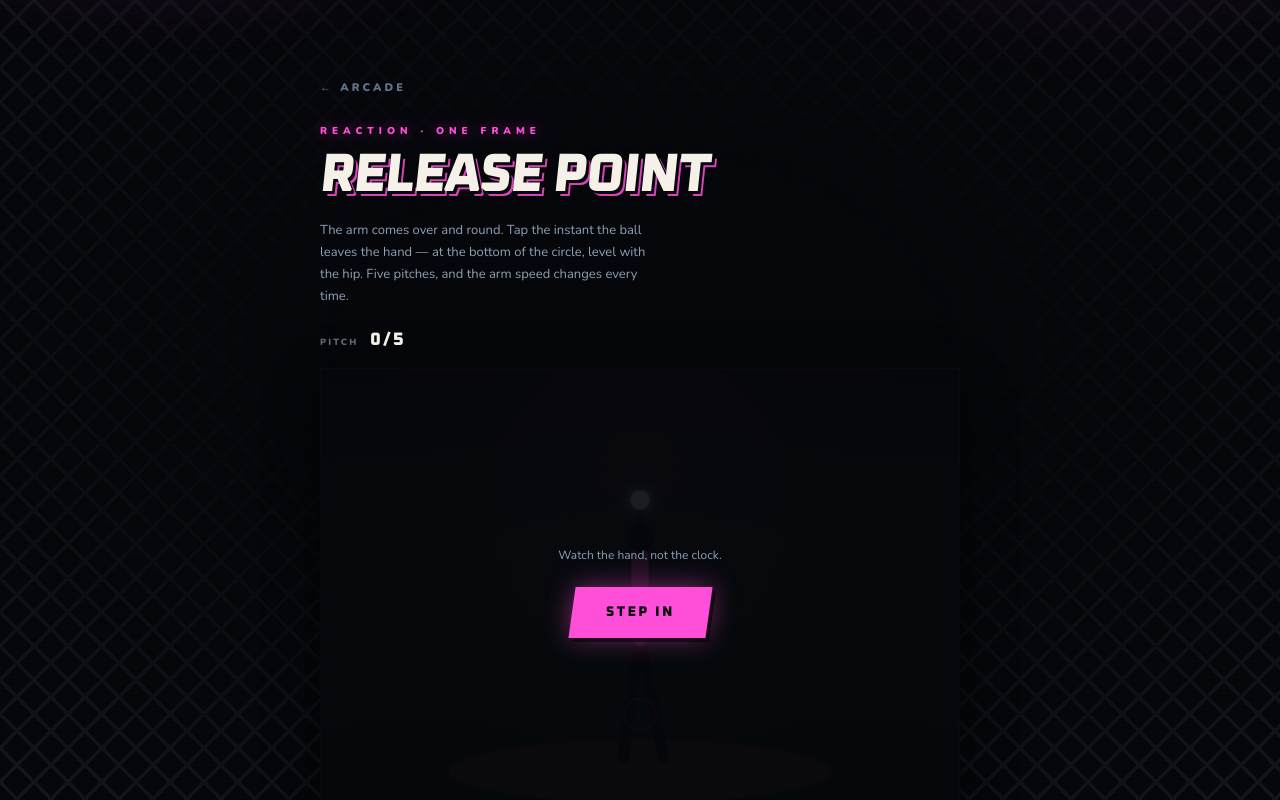
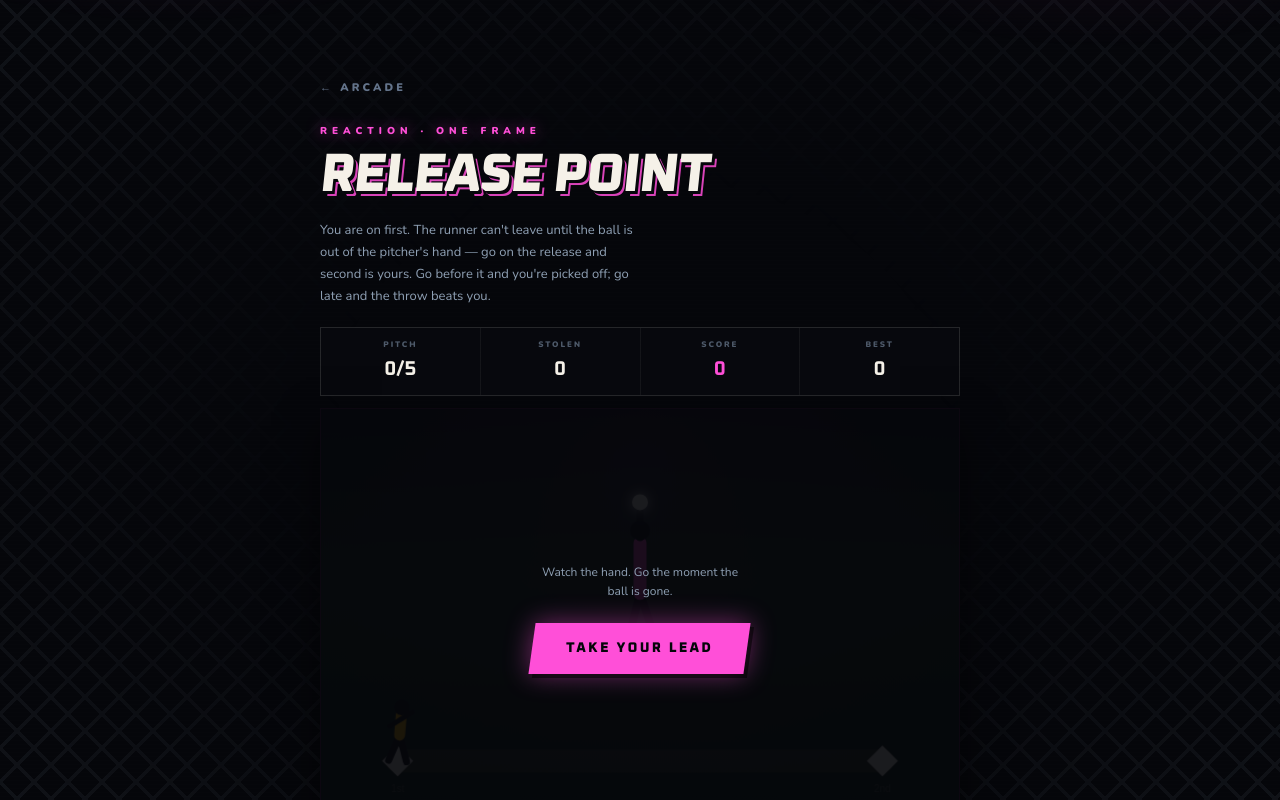
Before and after one commit to N8Nuks/grassrootsfantasy, a Next.js app: page /games/release in a window 1280 px wide. Shown: the top 800 px of the page. Built offline with nearby package versions, Linux system fonts and the light colour scheme.

Commit message:
Release Point rebuilt as stealing second

```diff
--- a/app/games/release/ReleaseClient.tsx
+++ b/app/games/release/ReleaseClient.tsx
@@ -1,66 +1,80 @@
 'use client'
 import { useState, useRef, useEffect, useCallback } from 'react'
 
-/* The windmill: the arm comes over the top, down the back, and the ball leaves
-   at the bottom of the circle as the hand passes the hip. Tap on that frame.
+/* You are the runner at first. The pitcher winds, and the instant the ball
+   leaves the hand you are free to go — not a moment before.
 
-   The delivery starts after a random pause so it can't be counted, and the arm
-   speed varies each pitch so rhythm alone won't do it either. */
+   Leave early and you are picked off. Leave late and the catcher has time to
+   throw you out. Time it off the release and you are gone.
+
+   The margin, in milliseconds after the release:
+     under 120   safe by a distance
+     under 260   safe, but it was close
+     over 260    thrown out at second
+     before 0    picked off */
 const ROUNDS = 5
-const RELEASE_ANGLE = Math.PI * 0.5      // hand at the hip, bottom of the circle
+const SAFE = 120
+const CLOSE = 260
 
-const GRADES = [
-  { max: 28,  label: 'PERFECT',  colour: '#FFD700' },
-  { max: 60,  label: 'CLEAN',    colour: '#39FF9E' },
-  { max: 110, label: 'LATE',     colour: '#7DF9FF' },
-  { max: 190, label: 'SLOPPY',   colour: '#FFB800' },
-  { max: 1e9, label: 'WILD',     colour: '#FF4D4D' },
-]
-const gradeFor = (ms: number) => GRADES.find(g => ms <= g.max)!
+type Outcome = 'clean' | 'close' | 'thrown' | 'picked'
+const OUT: Record<Outcome, { label: string; sub: string; colour: string; points: number }> = {
+  clean:  { label: 'STOLEN',      sub: 'Safe by a distance', colour: '#39FF9E', points: 30 },
+  close:  { label: 'SAFE',        sub: 'Under the tag',      colour: '#7DF9FF', points: 15 },
+  thrown: { label: 'THROWN OUT',  sub: 'Late off the base',  colour: '#FF4D4D', points: 0 },
+  picked: { label: 'PICKED OFF',  sub: 'You left too early', colour: '#FF4D4D', points: 0 },
+}
 
 export default function ReleaseClient() {
   const [phase, setPhase] = useState<'ready' | 'wind' | 'judged' | 'done'>('ready')
   const [round, setRound] = useState(0)
-  const [errors, setErrors] = useState<number[]>([])
-  const [last, setLast] = useState<{ ms: number; early: boolean } | null>(null)
-  const [best, setBest] = useState<number | null>(null)
+  const [score, setScore] = useState(0)
+  const [best, setBest] = useState(0)
+  const [results, setResults] = useState<Outcome[]>([])
+  const [last, setLast] = useState<{ outcome: Outcome; ms: number } | null>(null)
 
   const canvasRef = useRef<HTMLCanvasElement>(null)
   const raf = useRef(0)
   const startAt = useRef(0)
   const releaseAt = useRef(0)
-  const spin = useRef(1250)          // ms for one full arm revolution
-  const revs = useRef(1)             // how many times round before release
+  const spin = useRef(1200)
+  const revs = useRef(1)
   const judged = useRef(false)
+  const goneAt = useRef(0)          // when the runner broke
 
   const beginPitch = useCallback(() => {
     judged.current = false
+    goneAt.current = 0
     setLast(null)
     spin.current = 950 + Math.random() * 520
-    revs.current = 1 + Math.floor(Math.random() * 2)     // one or two revolutions
-    const pause = 700 + Math.random() * 1600             // can't be counted
+    revs.current = 1 + Math.floor(Math.random() * 2)
+    const pause = 700 + Math.random() * 1600
     setPhase('wind')
     startAt.current = performance.now() + pause
     releaseAt.current = startAt.current + spin.current * revs.current
   }, [])
 
-  const judge = useCallback(() => {
+  const go = useCallback(() => {
     if (phase !== 'wind' || judged.current) return
     judged.current = true
     const now = performance.now()
-    // Before the arm even moves is a flinch, scored as the worst miss
-    const ms = now < startAt.current ? 999 : Math.abs(now - releaseAt.current)
-    const early = now < releaseAt.current
-    setLast({ ms, early })
-    setErrors(e => [...e, ms])
-    setBest(b => (b == null || ms < b ? ms : b))
+    goneAt.current = now
+    const ms = now - releaseAt.current
+
+    const outcome: Outcome = ms < 0 ? 'picked' : ms <= SAFE ? 'clean' : ms <= CLOSE ? 'close' : 'thrown'
+    setLast({ outcome, ms })
+    setResults(r => [...r, outcome])
+    setScore(s => {
+      const n = s + OUT[outcome].points
+      setBest(b => Math.max(b, n))
+      return n
+    })
     setPhase('judged')
     setTimeout(() => {
       const next = round + 1
       setRound(next)
       if (next >= ROUNDS) setPhase('done')
       else beginPitch()
-    }, 1500)
+    }, 1900)
   }, [phase, round, beginPitch])
 
   const draw = useCallback((now: number) => {
@@ -70,76 +84,104 @@ export default function ReleaseClient() {
     if (!ctx) return
     const W = cv.width, H = cv.height
 
-    // Circle and dirt
+    // Infield
     const sky = ctx.createLinearGradient(0, 0, 0, H)
-    sky.addColorStop(0, '#0B0D18'); sky.addColorStop(0.55, '#12301C'); sky.addColorStop(1, '#0A1A10')
+    sky.addColorStop(0, '#080A14'); sky.addColorStop(0.42, '#12301C'); sky.addColorStop(1, '#0A1A10')
     ctx.fillStyle = sky; ctx.fillRect(0, 0, W, H)
-    const pool = ctx.createRadialGradient(W / 2, H * 0.2, 8, W / 2, H * 0.2, W * 0.7)
-    pool.addColorStop(0, '#FF4FD81C'); pool.addColorStop(1, 'transparent')
+    const pool = ctx.createRadialGradient(W / 2, H * 0.12, 8, W / 2, H * 0.12, W * 0.8)
+    pool.addColorStop(0, '#FF4FD818'); pool.addColorStop(1, 'transparent')
     ctx.fillStyle = pool; ctx.fillRect(0, 0, W, H)
+
+    // Base path from first (left) to second (right), the lane you are running
+    const firstX = W * 0.12, secondX = W * 0.88, baseY = H * 0.84
+    ctx.strokeStyle = '#C9A87830'; ctx.lineWidth = H * 0.055
+    ctx.beginPath(); ctx.moveTo(firstX, baseY); ctx.lineTo(secondX, baseY); ctx.stroke()
+    for (const [bx, label] of [[firstX, '1st'], [secondX, '2nd']] as [number, string][]) {
+      ctx.fillStyle = '#F5F1E8'
+      ctx.save(); ctx.translate(bx, baseY); ctx.rotate(Math.PI / 4)
+      ctx.fillRect(-11, -11, 22, 22); ctx.restore()
+      ctx.fillStyle = '#ffffff40'
+      ctx.font = `900 ${Math.round(H * 0.028)}px var(--font-heading), sans-serif`
+      ctx.textAlign = 'center'
+      ctx.fillText(label, bx, baseY + H * 0.075)
+    }
+
+    // Mound
     ctx.fillStyle = '#3A2A1E'
-    ctx.beginPath(); ctx.ellipse(W / 2, H * 0.9, W * 0.3, H * 0.07, 0, 0, Math.PI * 2); ctx.fill()
+    ctx.beginPath(); ctx.ellipse(W / 2, H * 0.56, W * 0.16, H * 0.045, 0, 0, Math.PI * 2); ctx.fill()
 
-    const hipX = W / 2
-    const hipY = H * 0.60
-    const armR = H * 0.24
-
-    // Where the arm is right now
-    let angle = -Math.PI * 0.5          // resting, hand at the shoulder
+    // ── The pitcher ──
+    const hipX = W / 2, hipY = H * 0.44, armR = H * 0.17
+    let angle = -Math.PI * 0.5
     let released = false
     if (phase === 'wind' || phase === 'judged') {
       const t = now - startAt.current
       if (t > 0) {
         const total = spin.current * revs.current
-        const p = Math.min(t, total)
-        angle = -Math.PI * 0.5 + (p / spin.current) * Math.PI * 2
+        angle = -Math.PI * 0.5 + (Math.min(t, total) / spin.current) * Math.PI * 2
         released = t >= total
       }
     }
+    ctx.strokeStyle = '#0A0C10'; ctx.lineWidth = 8; ctx.lineCap = 'round'
+    ctx.beginPath(); ctx.moveTo(hipX, hipY); ctx.lineTo(hipX - 13, H * 0.56); ctx.stroke()
+    ctx.beginPath(); ctx.moveTo(hipX, hipY); ctx.lineTo(hipX + 17, H * 0.56); ctx.stroke()
+    ctx.strokeStyle = '#FF4FD8'; ctx.lineWidth = 13
+    ctx.beginPath(); ctx.moveTo(hipX, hipY); ctx.lineTo(hipX, H * 0.32); ctx.stroke()
+    ctx.fillStyle = '#0A0C10'
+    ctx.beginPath(); ctx.arc(hipX, H * 0.29, 10, 0, Math.PI * 2); ctx.fill()
 
-    // Body
-    ctx.strokeStyle = '#0A0C10'; ctx.lineWidth = 10; ctx.lineCap = 'round'
-    ctx.beginPath(); ctx.moveTo(hipX, hipY); ctx.lineTo(hipX - 16, H * 0.87); ctx.stroke()
-    ctx.beginPath(); ctx.moveTo(hipX, hipY); ctx.lineTo(hipX + 22, H * 0.87); ctx.stroke()
-    ctx.strokeStyle = '#FF4FD8'; ctx.lineWidth = 16
-    ctx.beginPath(); ctx.moveTo(hipX, hipY); ctx.lineTo(hipX, H * 0.42); ctx.stroke()
-    ctx.fillStyle = '#0A0C10'
-    ctx.beginPath(); ctx.arc(hipX, H * 0.375, 13, 0, Math.PI * 2); ctx.fill()
-
-    // Arm circle, faint, so the path is readable
-    ctx.strokeStyle = '#ffffff10'; ctx.lineWidth = 1
-    ctx.beginPath(); ctx.arc(hipX, hipY - armR * 0.28, armR, 0, Math.PI * 2); ctx.stroke()
-
-    // The arm
     const cx = hipX, cy = hipY - armR * 0.28
-    const hx = cx + Math.cos(angle) * armR
-    const hy = cy + Math.sin(angle) * armR
-    ctx.strokeStyle = '#0A0C10'; ctx.lineWidth = 9
+    const hx = cx + Math.cos(angle) * armR, hy = cy + Math.sin(angle) * armR
+    ctx.strokeStyle = '#0A0C10'; ctx.lineWidth = 7
     ctx.beginPath(); ctx.moveTo(cx, cy - armR * 0.5); ctx.lineTo(hx, hy); ctx.stroke()
 
-    // Ball — in the hand until release, then gone down the line
     if (!released) {
-      ctx.save()
-      ctx.shadowColor = '#FFFFFF'; ctx.shadowBlur = 14
+      ctx.save(); ctx.shadowColor = '#FFFFFF'; ctx.shadowBlur = 14
       ctx.fillStyle = '#F5F1E8'
-      ctx.beginPath(); ctx.arc(hx, hy, 9, 0, Math.PI * 2); ctx.fill()
+      ctx.beginPath(); ctx.arc(hx, hy, 8, 0, Math.PI * 2); ctx.fill()
       ctx.restore()
     } else {
-      const gone = Math.min(1, (now - releaseAt.current) / 420)
-      ctx.save()
-      ctx.globalAlpha = 1 - gone
+      // Ball on its way to the plate, off the bottom of the frame
+      const g = Math.min(1, (now - releaseAt.current) / 460)
+      ctx.save(); ctx.globalAlpha = 1 - g * 0.7
       ctx.shadowColor = '#FFFFFF'; ctx.shadowBlur = 16
       ctx.fillStyle = '#F5F1E8'
-      ctx.beginPath(); ctx.arc(hx + gone * W * 0.45, hy - gone * H * 0.06, 9 - gone * 5, 0, Math.PI * 2); ctx.fill()
+      ctx.beginPath(); ctx.arc(hx - g * W * 0.05, hy + g * H * 0.42, 8, 0, Math.PI * 2); ctx.fill()
       ctx.restore()
+      // The moment marked, so the release is legible
+      ctx.strokeStyle = `rgba(57, 255, 158, ${Math.max(0, 0.7 - g)})`
+      ctx.lineWidth = 3
+      ctx.beginPath(); ctx.arc(hx, hy, 16 + g * 30, 0, Math.PI * 2); ctx.stroke()
     }
 
-    // The release marker — where the hand should be when you tap
-    const mx = cx + Math.cos(RELEASE_ANGLE) * armR
-    const my = cy + Math.sin(RELEASE_ANGLE) * armR
-    ctx.strokeStyle = phase === 'wind' ? '#FF4FD880' : '#FF4FD840'
-    ctx.lineWidth = 2
-    ctx.beginPath(); ctx.arc(mx, my, 15, 0, Math.PI * 2); ctx.stroke()
+    // ── The runner ──
+    // Sitting on first until you go, then covering the ground to second
+    let runP = 0
+    if (goneAt.current) runP = Math.min(1, (now - goneAt.current) / 1150)
+    const rx = firstX + (secondX - firstX) * runP
+    const stride = goneAt.current ? Math.sin(now / 55) : 0
+    const lean = goneAt.current ? 0.34 : 0.08
+
+    ctx.save()
+    ctx.translate(rx, baseY)
+    ctx.rotate(lean)
+    ctx.strokeStyle = '#0A0C10'; ctx.lineWidth = 7
+    ctx.beginPath(); ctx.moveTo(0, -26); ctx.lineTo(-9 + stride * 9, 0); ctx.stroke()
+    ctx.beginPath(); ctx.moveTo(0, -26); ctx.lineTo(9 - stride * 9, 0); ctx.stroke()
+    ctx.strokeStyle = '#FFB800'; ctx.lineWidth = 11
+    ctx.beginPath(); ctx.moveTo(0, -26); ctx.lineTo(0, -46); ctx.stroke()
+    ctx.fillStyle = '#0A0C10'
+    ctx.beginPath(); ctx.arc(0, -54, 8, 0, Math.PI * 2); ctx.fill()
+    ctx.strokeStyle = '#0A0C10'; ctx.lineWidth = 5
+    ctx.beginPath(); ctx.moveTo(0, -42); ctx.lineTo(11 - stride * 11, -50); ctx.stroke()
+    ctx.beginPath(); ctx.moveTo(0, -42); ctx.lineTo(-11 + stride * 11, -34); ctx.stroke()
+    ctx.restore()
+
+    // Dust off the back foot
+    if (goneAt.current && runP < 0.9) {
+      ctx.fillStyle = '#C9A87830'
+      ctx.beginPath(); ctx.ellipse(rx - 22, baseY + 4, 20, 6, 0, 0, Math.PI * 2); ctx.fill()
+    }
 
     raf.current = requestAnimationFrame(draw)
   }, [phase])
@@ -152,112 +194,125 @@ export default function ReleaseClient() {
   useEffect(() => {
     const onKey = (e: KeyboardEvent) => {
       if (e.code !== 'Space') return
-      e.preventDefault(); judge()
+      e.preventDefault(); go()
     }
     window.addEventListener('keydown', onKey)
     return () => window.removeEventListener('keydown', onKey)
-  }, [judge])
+  }, [go])
 
   function start() {
-    setRound(0); setErrors([]); setLast(null); setBest(null)
+    setRound(0); setScore(0); setResults([]); setLast(null)
     beginPitch()
   }
 
-  const avg = errors.length ? Math.round(errors.reduce((a, b) => a + b, 0) / errors.length) : 0
-  const overall = errors.length ? gradeFor(avg) : null
+  const stolen = results.filter(r => r === 'clean' || r === 'close').length
 
   return (
     <>
       <style>{`
         .rl-lede { font-size: 13px; line-height: 1.7; color: #8FA0B4; max-width: 42ch; margin-bottom: 20px; }
-        .rl-hud { display: flex; gap: 22px; align-items: baseline; margin-bottom: 14px; flex-wrap: wrap; }
-        .rl-hud span { font-size: 9px; font-weight: 900; letter-spacing: 0.24em; text-transform: uppercase; color: #5C6878; }
-        .rl-hud b { font-family: var(--font-heading); font-size: 18px; color: #F5F1E8; margin-left: 7px; }
+        .rl-hud { display: flex; align-items: stretch; gap: 1px; margin-bottom: 12px; background: #ffffff10; border: 1px solid #ffffff12; }
+        .rl-stat { flex: 1; background: #07080D; padding: 11px 8px; text-align: center; }
+        .rl-stat span { display: block; font-size: 8px; font-weight: 900; letter-spacing: 0.24em; text-transform: uppercase; color: #4E5A6A; }
+        .rl-stat b { display: block; font-family: var(--font-heading); font-size: 20px; color: #F5F1E8; margin-top: 3px; }
         .rl-stage { position: relative; }
         .rl-canvas {
           width: 100%; height: auto; display: block; cursor: pointer; touch-action: manipulation;
           border: 1px solid color-mix(in srgb, var(--neon) 34%, transparent);
           box-shadow: 0 0 0 1px #ffffff08 inset, 0 18px 40px #00000090;
         }
-        .rl-flash {
-          position: absolute; inset: 0; display: flex; flex-direction: column;
-          align-items: center; justify-content: center; pointer-events: none;
-        }
+        .rl-flash { position: absolute; inset: 0; display: flex; flex-direction: column; align-items: center; justify-content: center; pointer-events: none; }
         .rl-verdict {
           font-family: var(--font-heading); font-weight: 900; text-transform: uppercase;
           font-size: clamp(28px, 8vw, 50px); line-height: 1; transform: skewX(-7deg);
           animation: rl-slam 360ms cubic-bezier(.2,1.7,.4,1);
         }
         @keyframes rl-slam { from { transform: skewX(-7deg) scale(2); opacity: 0; } }
-        .rl-ms { font-size: 11px; font-weight: 900; letter-spacing: 0.24em; text-transform: uppercase; color: #F5F1E8; margin-top: 9px; }
+        .rl-sub { font-size: 11px; font-weight: 900; letter-spacing: 0.24em; text-transform: uppercase; color: #F5F1E8; margin-top: 10px; }
+        .rl-ms { font-size: 10px; letter-spacing: 0.2em; text-transform: uppercase; color: #7D8B9C; margin-top: 6px; }
         .rl-overlay {
           position: absolute; inset: 0; display: flex; flex-direction: column;
           align-items: center; justify-content: center; gap: 8px; text-align: center;
-          background: #05060AE6; padding: 24px;
+          background: #05060AE8; padding: 24px;
         }
         .rl-key { font-size: 10px; letter-spacing: 0.18em; text-transform: uppercase; color: #3E4A58; text-align: center; margin-top: 14px; }
         .rl-tape { display: flex; gap: 5px; margin-top: 18px; flex-wrap: wrap; }
         .rl-dot { width: 30px; height: 5px; background: #ffffff10; }
+        .rl-rules { display: flex; flex-direction: column; gap: 7px; margin-top: 22px; }
+        .rl-rule {
+          display: flex; align-items: center; gap: 10px; padding: 10px 13px;
+          border: 1px solid #ffffff12; background: #ffffff05; font-size: 11px; color: #B8C4D2;
+        }
+        .rl-pip { width: 10px; height: 10px; border-radius: 50%; flex-shrink: 0; }
+        .rl-val { margin-left: auto; font-family: var(--font-heading); font-weight: 900; color: var(--neon); }
       `}</style>
 
       <p className="rl-lede">
-        The arm comes over and round. Tap the instant the ball leaves the hand — at the bottom of the
-        circle, level with the hip. Five pitches, and the arm speed changes every time.
+        You are on first. The runner can&apos;t leave until the ball is out of the pitcher&apos;s hand —
+        go on the release and second is yours. Go before it and you&apos;re picked off; go late and the
+        throw beats you.
       </p>
 
       <div className="rl-hud">
-        <span>Pitch <b>{Math.min(round + (phase !== 'ready' && phase !== 'done' ? 1 : 0), ROUNDS)}/{ROUNDS}</b></span>
-        {best != null && <span>Sharpest <b style={{ color: 'var(--neon)' }}>{Math.round(best)}ms</b></span>}
+        <span className="rl-stat"><span>Pitch</span><b>{Math.min(round + (phase === 'wind' || phase === 'judged' ? 1 : 0), ROUNDS)}/{ROUNDS}</b></span>
+        <span className="rl-stat"><span>Stolen</span><b>{stolen}</b></span>
+        <span className="rl-stat"><span>Score</span><b style={{ color: 'var(--neon)' }}>{score}</b></span>
+        <span className="rl-stat"><span>Best</span><b>{best}</b></span>
       </div>
 
       <div className="rl-stage">
-        <canvas ref={canvasRef} className="rl-canvas" width={600} height={420} onClick={judge} />
+        <canvas ref={canvasRef} className="rl-canvas" width={640} height={420} onClick={go} />
 
-        {last && phase === 'judged' && (() => {
-          const g = gradeFor(last.ms)
-          return (
-            <div className="rl-flash">
-              <p className="rl-verdict" style={{ color: g.colour, textShadow: `0 0 28px ${g.colour}80` }}>{g.label}</p>
-              <p className="rl-ms">
-                {last.ms >= 999 ? 'Flinched' : `${Math.round(last.ms)}ms ${last.early ? 'early' : 'late'}`}
-              </p>
-            </div>
-          )
-        })()}
+        {last && phase === 'judged' && (
+          <div className="rl-flash">
+            <p className="rl-verdict" style={{ color: OUT[last.outcome].colour, textShadow: `0 0 28px ${OUT[last.outcome].colour}80` }}>
+              {OUT[last.outcome].label}
+            </p>
+            <p className="rl-sub">{OUT[last.outcome].sub}</p>
+            <p className="rl-ms">
+              {last.ms < 0 ? `${Math.round(-last.ms)}ms before the release` : `${Math.round(last.ms)}ms after the release`}
+            </p>
+          </div>
+        )}
 
         {(phase === 'ready' || phase === 'done') && (
           <div className="rl-overlay">
-            {phase === 'done' && overall ? (
+            {phase === 'done' ? (
               <>
-                <p style={{ fontSize: '10px', fontWeight: 900, letterSpacing: '0.34em', textTransform: 'uppercase', color: overall.colour }}>
-                  {overall.label}
+                <p style={{ fontSize: '10px', fontWeight: 900, letterSpacing: '0.34em', textTransform: 'uppercase', color: 'var(--neon)' }}>
+                  {stolen === ROUNDS ? 'Five from five' : `${stolen} of ${ROUNDS} stolen`}
                 </p>
-                <p className="ar-num" style={{ fontSize: '52px', color: '#F5F1E8', textShadow: 'none', margin: '10px 0 2px' }}>{avg}ms</p>
-                <p style={{ fontSize: '11px', color: '#7D8B9C' }}>average off the release</p>
-                <button className="ar-btn" onClick={start} style={{ marginTop: '20px' }}><span>Go again</span></button>
+                <p className="ar-num" style={{ fontSize: '54px', color: '#F5F1E8', textShadow: 'none', margin: '10px 0 2px' }}>{score}</p>
+                <button className="ar-btn" onClick={start} style={{ marginTop: '20px' }}><span>Back on first</span></button>
               </>
             ) : (
               <>
                 <p style={{ fontSize: '12px', color: '#8FA0B4', maxWidth: '28ch', lineHeight: 1.6 }}>
-                  Watch the hand, not the clock.
+                  Watch the hand. Go the moment the ball is gone.
                 </p>
-                <button className="ar-btn" onClick={start} style={{ marginTop: '14px' }}><span>Step in</span></button>
+                <button className="ar-btn" onClick={start} style={{ marginTop: '14px' }}><span>Take your lead</span></button>
               </>
             )}
           </div>
         )}
       </div>
 
-      <p className="rl-key">Tap the circle or hit space</p>
+      <p className="rl-key">Press space, or tap the field</p>
 
-      {errors.length > 0 && (
+      {results.length > 0 && (
         <div className="rl-tape">
           {Array.from({ length: ROUNDS }).map((_, i) => (
             <span key={i} className="rl-dot"
-              style={errors[i] != null ? { background: gradeFor(errors[i]).colour } : undefined} />
+              style={results[i] ? { background: OUT[results[i]].colour } : undefined} />
           ))}
         </div>
       )}
+
+      <div className="rl-rules">
+        <span className="rl-rule"><span className="rl-pip" style={{ background: OUT.clean.colour, boxShadow: `0 0 8px ${OUT.clean.colour}` }} />Gone on the release<span className="rl-val">30</span></span>
+        <span className="rl-rule"><span className="rl-pip" style={{ background: OUT.close.colour, boxShadow: `0 0 8px ${OUT.close.colour}` }} />A shade late, still safe<span className="rl-val">15</span></span>
+        <span className="rl-rule"><span className="rl-pip" style={{ background: OUT.thrown.colour, boxShadow: `0 0 8px ${OUT.thrown.colour}` }} />Too slow, or off before the ball<span className="rl-val">0</span></span>
+      </div>
     </>
   )
 }
```
